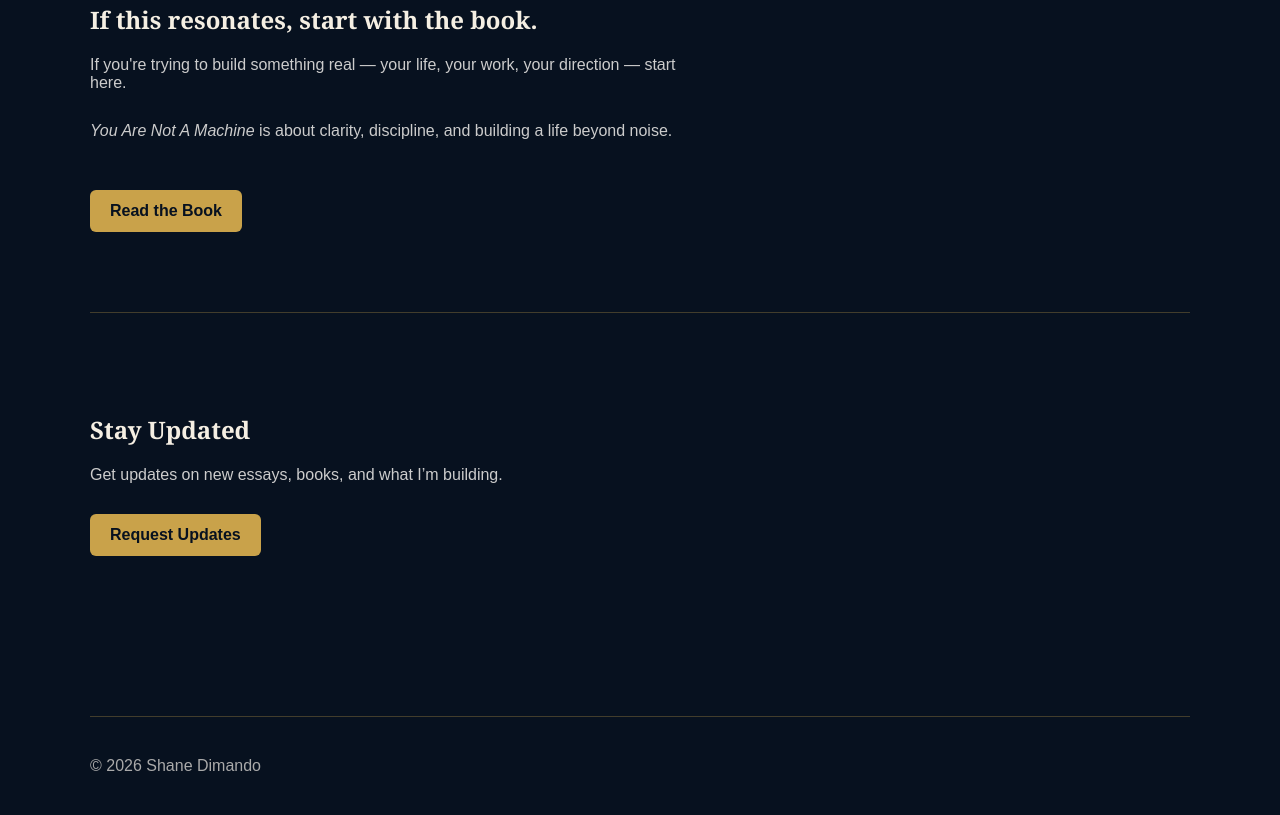
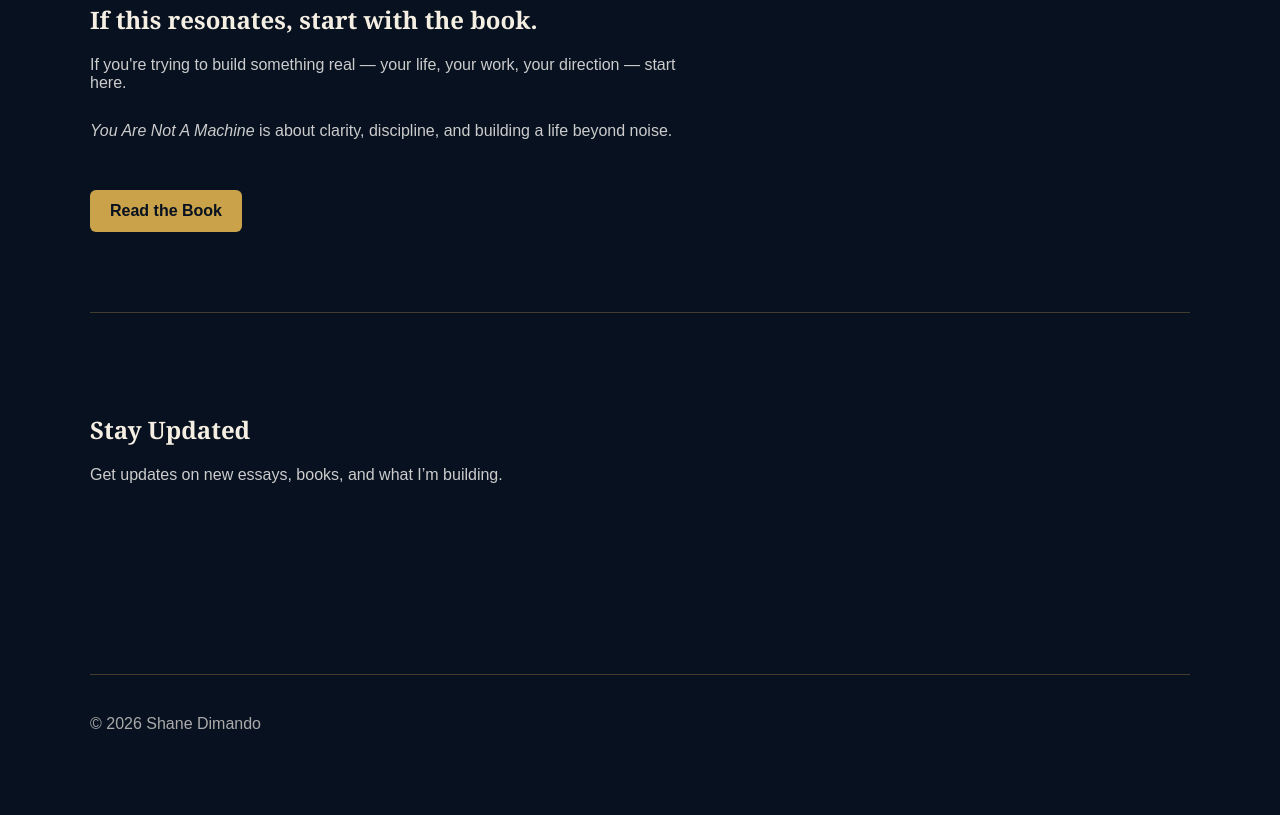
Before and after one commit to dimandocompany/shanedimando-site, a plain HTML site: page index.html in a window 1280 px wide. Shown: the part 1639-2454 px from the top of the page. After the commit the page ends 2412 px from the top, so only its background shows below. Drawn offline with Linux system fonts and the light colour scheme.

Commit message:
Update index.html

```diff
--- a/index.html
+++ b/index.html
@@ -193,7 +193,7 @@ If you're trying to build something real — your life, your work, your directio
   <section>
     <h2>Stay Updated</h2>
     <p class="sub">Get updates on new essays, books, and what I’m building.</p>
-    <a class="btn" href="mailto:info@dimando.co?subject=Subscribe">Request Updates</a>
+    <script async data-uid="00e52ef625" src="https://dimando-press.kit.com/00e52ef625/index.js"></script>
   </section>
 
 </main>
```
